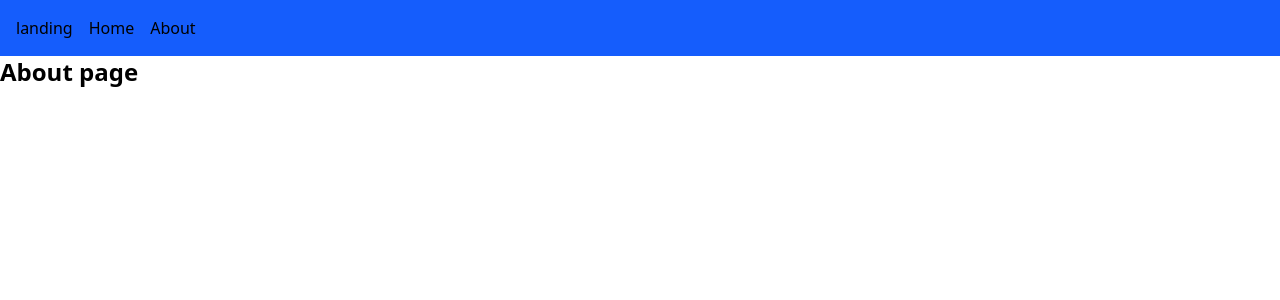
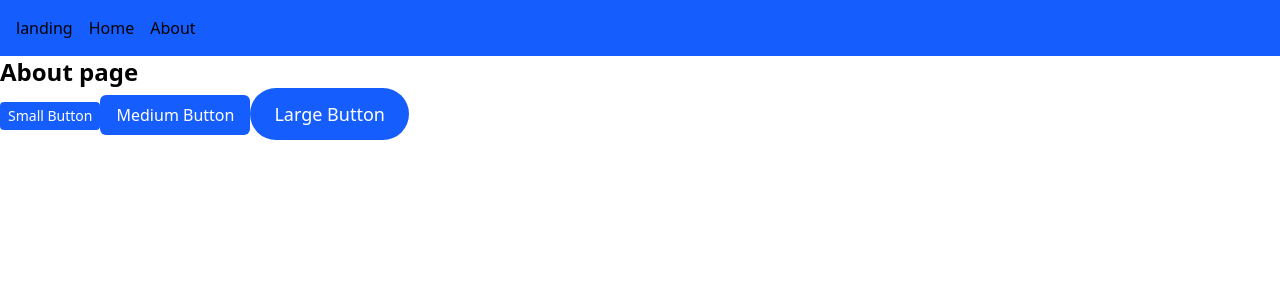
Before and after one commit to banidzakaria101/alx-project-0x02-setup, a Next.js app in the folder alx-project-0x02/: page /about in a window 1280 px wide. Shown: the top 300 px of the page. Built offline with nearby package versions, Linux system fonts and the light colour scheme.

Commit message:
add reusable Button component with size and shape props

```diff
--- /dev/null
+++ b/alx-project-0x02/components/common/Button.tsx
@@ -0,0 +1,20 @@
+import { type ButtonProps } from '@/interfaces';
+
+const sizeClasses = {
+  small: 'px-2 py-1 text-sm',
+  medium: 'px-4 py-2 text-base',
+  large: 'px-6 py-3 text-lg',
+};
+
+const Button: React.FC<ButtonProps> = ({ size, shape, label, onClick }) => {
+  return (
+    <button
+      onClick={onClick}
+      className={`bg-blue-600 text-white ${sizeClasses[size]} ${shape} transition hover:bg-blue-700`}
+    >
+      {label}
+    </button>
+  );
+};
+
+export default Button;
--- a/alx-project-0x02/interfaces/index.ts
+++ b/alx-project-0x02/interfaces/index.ts
@@ -7,3 +7,10 @@
     title: string;
     content: string;
 }
+
+export interface ButtonProps {
+  size: 'small' | 'medium' | 'large';
+  shape: 'rounded-sm' | 'rounded-md' | 'rounded-full';
+  label: string;
+  onClick?: () => void;
+}
--- a/alx-project-0x02/pages/about.tsx
+++ b/alx-project-0x02/pages/about.tsx
@@ -1,10 +1,14 @@
+import Button from "@/components/common/Button";
 import Header from "@/components/layout/Header";
 
 const About = () => {
     return (
         <>
-        <Header />
-        <div className="text-2xl font-bold">About page</div>
+            <Header />
+            <div className="text-2xl font-bold">About page</div>
+            <Button size="small" shape="rounded-sm" label="Small Button" />
+            <Button size="medium" shape="rounded-md" label="Medium Button" />
+            <Button size="large" shape="rounded-full" label="Large Button" />
         </>
     );
 };
```
